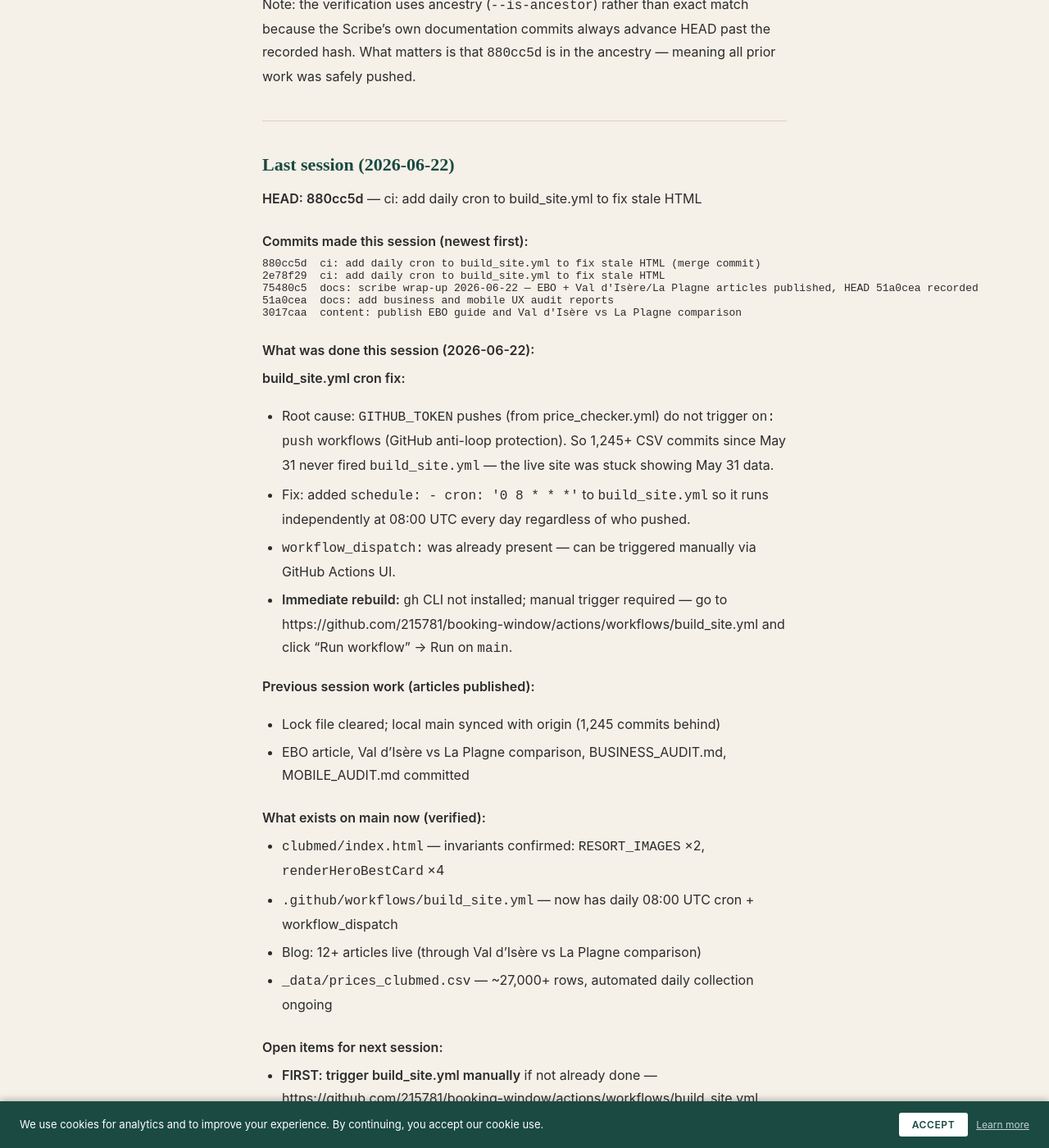
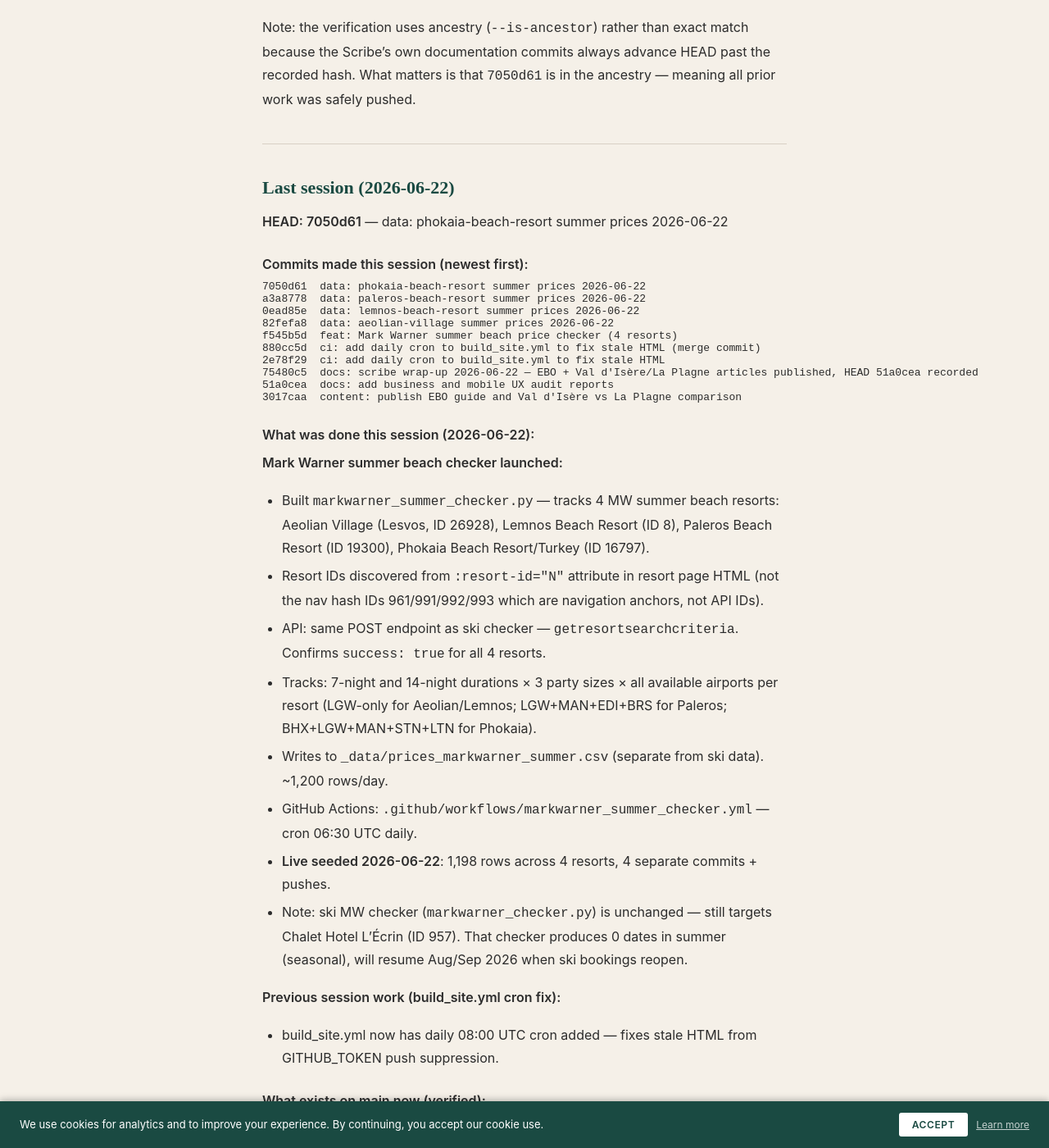
Before and after one commit to 215781/booking-window, a Jekyll site: the page built from NEXT_SESSION_PROMPT.md, in a window 1280 px wide and 1400 px high, scrolled down 745 px. Shown: the whole window at 82% size. Built offline with Jekyll 4.4.1, drawn with Linux system fonts in a browser that asks for light colours; some web fonts are replaced; our own code applies the rules of GitHub Pages for plain Markdown files; some of the changed text lies outside the part shown.

Commit message:
docs: scribe wrap-up 2026-06-22 — MW summer beach checker launched, HEAD 7050d61 recorded
Co-Authored-By: Claude Sonnet 4.6 <noreply@anthropic.com>

````diff
--- a/NEXT_SESSION_PROMPT.md
+++ b/NEXT_SESSION_PROMPT.md
@@ -9,23 +9,28 @@ Then read `PLAN.md` for the full task list.
 
 Run:
 ```bash
-git merge-base --is-ancestor 880cc5d HEAD && echo "OK — HEAD is ahead of last recorded state" || echo "MISMATCH — investigate before starting work"
+git merge-base --is-ancestor 7050d61 HEAD && echo "OK — HEAD is ahead of last recorded state" || echo "MISMATCH — investigate before starting work"
 ```
 
-Last recorded push: **`880cc5d`** (ci: add daily cron to build_site.yml to fix stale HTML)
+Last recorded push: **`7050d61`** (data: phokaia-beach-resort summer prices 2026-06-22)
 
 If the check prints MISMATCH: stop, do not begin work, diagnose what diverged and why.
 
-Note: the verification uses ancestry (`--is-ancestor`) rather than exact match because the Scribe's own documentation commits always advance HEAD past the recorded hash. What matters is that `880cc5d` is in the ancestry — meaning all prior work was safely pushed.
+Note: the verification uses ancestry (`--is-ancestor`) rather than exact match because the Scribe's own documentation commits always advance HEAD past the recorded hash. What matters is that `7050d61` is in the ancestry — meaning all prior work was safely pushed.
 
 ---
 
 ## Last session (2026-06-22)
 
-**HEAD: 880cc5d** — ci: add daily cron to build_site.yml to fix stale HTML
+**HEAD: 7050d61** — data: phokaia-beach-resort summer prices 2026-06-22
 
 ### Commits made this session (newest first):
 ```
+7050d61  data: phokaia-beach-resort summer prices 2026-06-22
+a3a8778  data: paleros-beach-resort summer prices 2026-06-22
+0ead85e  data: lemnos-beach-resort summer prices 2026-06-22
+82fefa8  data: aeolian-village summer prices 2026-06-22
+f545b5d  feat: Mark Warner summer beach price checker (4 resorts)
 880cc5d  ci: add daily cron to build_site.yml to fix stale HTML (merge commit)
 2e78f29  ci: add daily cron to build_site.yml to fix stale HTML
 75480c5  docs: scribe wrap-up 2026-06-22 — EBO + Val d'Isère/La Plagne articles published, HEAD 51a0cea recorded
@@ -35,26 +40,31 @@ Note: the verification uses ancestry (`--is-ancestor`) rather than exact match b
 
 ### What was done this session (2026-06-22):
 
-**build_site.yml cron fix:**
-- Root cause: `GITHUB_TOKEN` pushes (from price_checker.yml) do not trigger `on: push` workflows (GitHub anti-loop protection). So 1,245+ CSV commits since May 31 never fired `build_site.yml` — the live site was stuck showing May 31 data.
-- Fix: added `schedule: - cron: '0 8 * * *'` to `build_site.yml` so it runs independently at 08:00 UTC every day regardless of who pushed.
-- `workflow_dispatch:` was already present — can be triggered manually via GitHub Actions UI.
-- **Immediate rebuild:** `gh` CLI not installed; manual trigger required — go to https://github.com/215781/booking-window/actions/workflows/build_site.yml and click "Run workflow" → Run on `main`.
+**Mark Warner summer beach checker launched:**
+- Built `markwarner_summer_checker.py` — tracks 4 MW summer beach resorts: Aeolian Village (Lesvos, ID 26928), Lemnos Beach Resort (ID 8), Paleros Beach Resort (ID 19300), Phokaia Beach Resort/Turkey (ID 16797).
+- Resort IDs discovered from `:resort-id="N"` attribute in resort page HTML (not the nav hash IDs 961/991/992/993 which are navigation anchors, not API IDs).
+- API: same POST endpoint as ski checker — `getresortsearchcriteria`. Confirms `success: true` for all 4 resorts.
+- Tracks: 7-night and 14-night durations × 3 party sizes × all available airports per resort (LGW-only for Aeolian/Lemnos; LGW+MAN+EDI+BRS for Paleros; BHX+LGW+MAN+STN+LTN for Phokaia).
+- Writes to `_data/prices_markwarner_summer.csv` (separate from ski data). ~1,200 rows/day.
+- GitHub Actions: `.github/workflows/markwarner_summer_checker.yml` — cron 06:30 UTC daily.
+- **Live seeded 2026-06-22**: 1,198 rows across 4 resorts, 4 separate commits + pushes.
+- Note: ski MW checker (`markwarner_checker.py`) is unchanged — still targets Chalet Hotel L'Écrin (ID 957). That checker produces 0 dates in summer (seasonal), will resume Aug/Sep 2026 when ski bookings reopen.
 
-**Previous session work (articles published):**
-- Lock file cleared; local main synced with origin (1,245 commits behind)
-- EBO article, Val d'Isère vs La Plagne comparison, BUSINESS_AUDIT.md, MOBILE_AUDIT.md committed
+**Previous session work (build_site.yml cron fix):**
+- build_site.yml now has daily 08:00 UTC cron added — fixes stale HTML from GITHUB_TOKEN push suppression.
 
 ### What exists on main now (verified):
 - `clubmed/index.html` — invariants confirmed: `RESORT_IMAGES` ×2, `renderHeroBestCard` ×4
-- `.github/workflows/build_site.yml` — now has daily 08:00 UTC cron + workflow_dispatch
+- `markwarner_summer_checker.py` — live, seeded, running daily at 06:30 UTC
+- `_data/prices_markwarner_summer.csv` — 1,198 rows (day 1 seed)
+- `_data/prices_markwarner.csv` — ski data, checker dormant until Aug/Sep
 - Blog: 12+ articles live (through Val d'Isère vs La Plagne comparison)
 - `_data/prices_clubmed.csv` — ~27,000+ rows, automated daily collection ongoing
 
 ### Open items for next session:
 - **FIRST: trigger build_site.yml manually** if not already done — https://github.com/215781/booking-window/actions/workflows/build_site.yml
 - **Articles 12–13 pending**: Grand Massif, Serre-Chevalier per-resort guides
-- **Site UI restructure** — 11 ski + 9 summer resorts displayed; 14 new summer + 8 international ski tracked in CSV only. Needs design decision.
+- **Site UI restructure** — 11 ski + 9 summer resorts displayed; 14 new summer + 8 international ski tracked in CSV only. Needs design decision. MW summer data is now accumulating — should eventually power a /markwarner tracker page.
 - Review PLAN_V2.md tasks B1–B15 — especially B6 (hero pull quote), B7 (copy rewrite), B2 (section reorder)
 - `post.html` footer still links to `/privacy.html` — should be `/privacy/`
 - **La Plagne 2100 (PLAC)** — check whether data has accumulated since June 1 and run inject-only if so
@@ -69,9 +79,11 @@ Note: the verification uses ancestry (`--is-ancestor`) rather than exact match b
 - **Live site:** GitHub Pages — DNS live as of 2026-05-04. HTTP working; HTTPS cert may now be provisioned — check and tick "Enforce HTTPS" in Pages Settings if available.
 - **HTML files:** `clubmed/index.html` (Club Med tracker — checker writes here), `index.html` (root brand landing page), `WhentoBook.html` (redirect → /clubmed)
 - **Price checker:** `clubmed_checker.py` — runs daily at 06:00 UTC via GitHub Actions, writes to `clubmed/index.html`
-- **Mark Warner checker:** `markwarner_checker.py` — runs daily at 07:00 UTC via GitHub Actions, appends to `_data/markwarner_prices.csv`
+- **Mark Warner ski checker:** `markwarner_checker.py` — runs daily at 07:00 UTC, appends to `_data/prices_markwarner.csv`. Dormant in summer (0 ski dates May–Aug) — resumes ~Aug/Sep 2026.
+- **Mark Warner summer checker:** `markwarner_summer_checker.py` — runs daily at 06:30 UTC, appends to `_data/prices_markwarner_summer.csv`. 4 beach resorts: Aeolian Village (26928), Lemnos (8), Paleros (19300), Phokaia (16797). Seeded 2026-06-22 (1,198 rows).
 - **Price history:** `_data/prices_clubmed.csv` — append-only. In `_data/` so GitHub Pages won't serve it publicly. (Note: was incorrectly writing to `price_history.csv` until async rewrite fixed this on 2026-05-31.)
-- **Mark Warner prices:** `_data/markwarner_prices.csv` — 54 rows seeded 2026-05-04. Append-only.
+- **Mark Warner ski prices:** `_data/prices_markwarner.csv` — 400+ rows seeded 2026-05-07. Append-only. (Legacy file `markwarner_prices.csv` also exists — old schema, ignore.)
+- **Mark Warner summer prices:** `_data/prices_markwarner_summer.csv` — 1,198 rows seeded 2026-06-22. Append-only.
 - **Resorts:** 11 French Alps Club Med resorts, all codes verified
 - **Signal state:** `DATA_SUFFICIENT = false` — badges show "Building data — check back in autumn". Do not change until autumn 2026.
 - **Email:** Kit (ConvertKit) — Booking Alert form `7f784a323c`, Search popup form `f197f8f414`. Welcome sequence live.
@@ -134,6 +146,8 @@ Why prices are mostly empty: Club Med UK hasn't opened winter 2026/27 bookings f
 - 2026-05-21 — **International ski checker launched** — `clubmed_ski_international_checker.py` for 8 resorts (Pragelato Sestriere, St. Moritz, 3 × Japan, 2 × China). Separate CSV + 09:00 UTC workflow. Ixtapa Pacific confirmed permanently closed. (commit 86d28c9)
 - 2026-05-31 — **Three rendering bugs fixed** — (1) Hero card blank: crash in `renderCards` when 4 resorts had empty `departures[]` prevented `renderHeroBestCard()` from running — fixed with `if (!dep) return` guard + null-check in `getPriceMovement`. (2) Sparkline invisible for stable prices: flat line was placed at bottom of chart (range=0 → fallback of 1 caused y≈bottom) — fixed to render at h/2 midpoint. (3) RESORT_DATA stale: regenerated with resort_code filter (excludes LP2C_WINTER contamination). All resorts now have 8 combos. (commit 9bc85d7)
 - 2026-05-31 — **Winter checker async rewrite** — Root cause of 12-day data gap found and fixed: `CSV_FILE` was `price_history.csv` instead of `prices_clubmed.csv`. Full async aiohttp rewrite (~20 min vs 5+ hours). Per-resort commit+push. Two dead summer resorts disabled (AGAC, BALC). inject-only LP2C_WINTER filter added. (commit 704473f)
+- 2026-06-22 — **build_site.yml daily cron added** — GITHUB_TOKEN pushes don't trigger on:push; added 08:00 UTC cron so site rebuilds daily regardless. (commit 880cc5d)
+- 2026-06-22 — **Mark Warner summer beach checker launched** — `markwarner_summer_checker.py` tracks 4 beach resorts: Aeolian Village (Lesvos, ID 26928), Lemnos (ID 8), Paleros (ID 19300), Phokaia/Turkey (ID 16797). 7+14 night durations, 3 party sizes, all available airports per resort. ~1,200 rows/day. Separate CSV `_data/prices_markwarner_summer.csv`. Cron 06:30 UTC. Seeded 2026-06-22. Resort IDs found via `:resort-id` HTML attr (not nav hash IDs). (commit f545b5d)
 
 ---
 
@@ -272,14 +286,16 @@ Note: `resortId` (957) is embedded in the page HTML (`resort[_-]?id` regex). Upd
 ## Key files quick reference
 
 ```
-clubmed/index.html          — Club Med tracker (canonical live site)
-index.html                  — Root brand landing page
-WhentoBook.html             — Redirect to /clubmed
-clubmed_checker.py          — Price checker (flags: --test, --verify, --inject-only)
-markwarner_checker.py       — Mark Warner price checker (flags: --test, --verify)
-backfill_prices.py          — Gap-fill script (run after multi-day outage)
-_data/prices_clubmed.csv    — Club Med price log (~27,000 rows, append-only)
-_data/markwarner_prices.csv — Mark Warner price log (54 rows seeded, append-only)
+clubmed/index.html                     — Club Med tracker (canonical live site)
+index.html                             — Root brand landing page
+WhentoBook.html                        — Redirect to /clubmed
+clubmed_checker.py                     — Price checker (flags: --test, --verify, --inject-only)
+markwarner_checker.py                  — Mark Warner ski checker (flags: --test, --verify); dormant May–Aug
+markwarner_summer_checker.py           — Mark Warner summer beach checker (flags: --test, --verify)
+backfill_prices.py                     — Gap-fill script (run after multi-day outage)
+_data/prices_clubmed.csv               — Club Med price log (~27,000 rows, append-only)
+_data/prices_markwarner.csv            — Mark Warner ski price log (append-only)
+_data/prices_markwarner_summer.csv     — Mark Warner summer price log (1,198 rows seeded 2026-06-22, append-only)
 vercel.json                 — Routing + security headers (Vercel only)
 .github/workflows/
   price_checker.yml         — Club Med: daily 06:00 UTC
````
